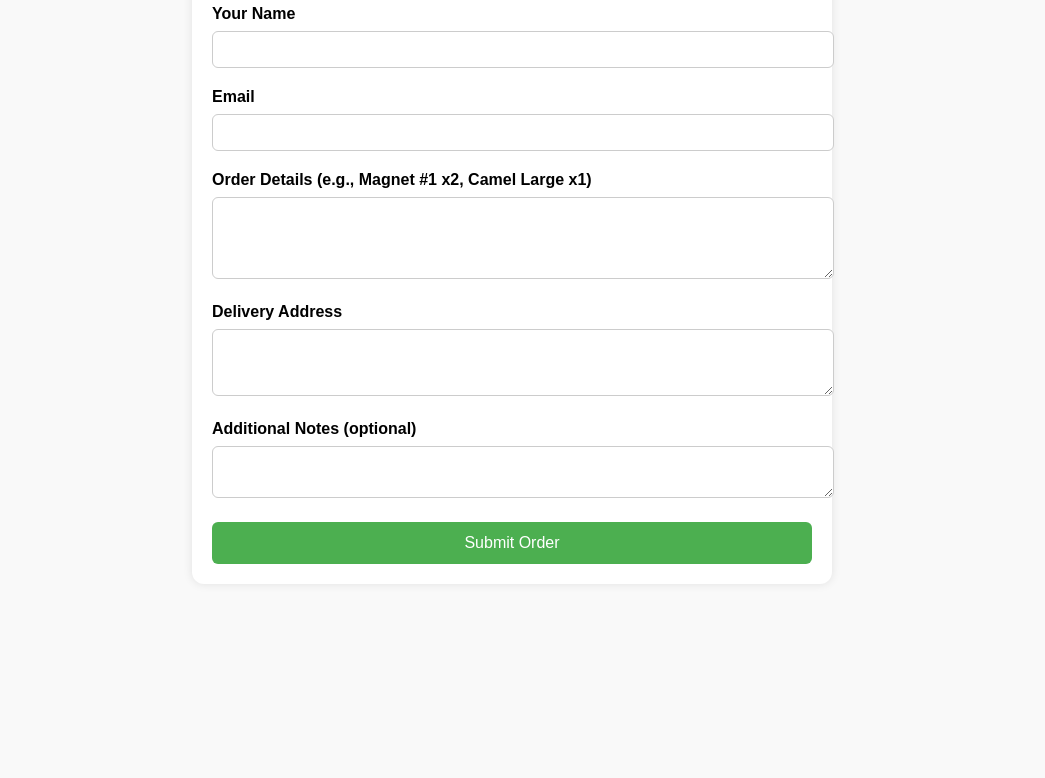
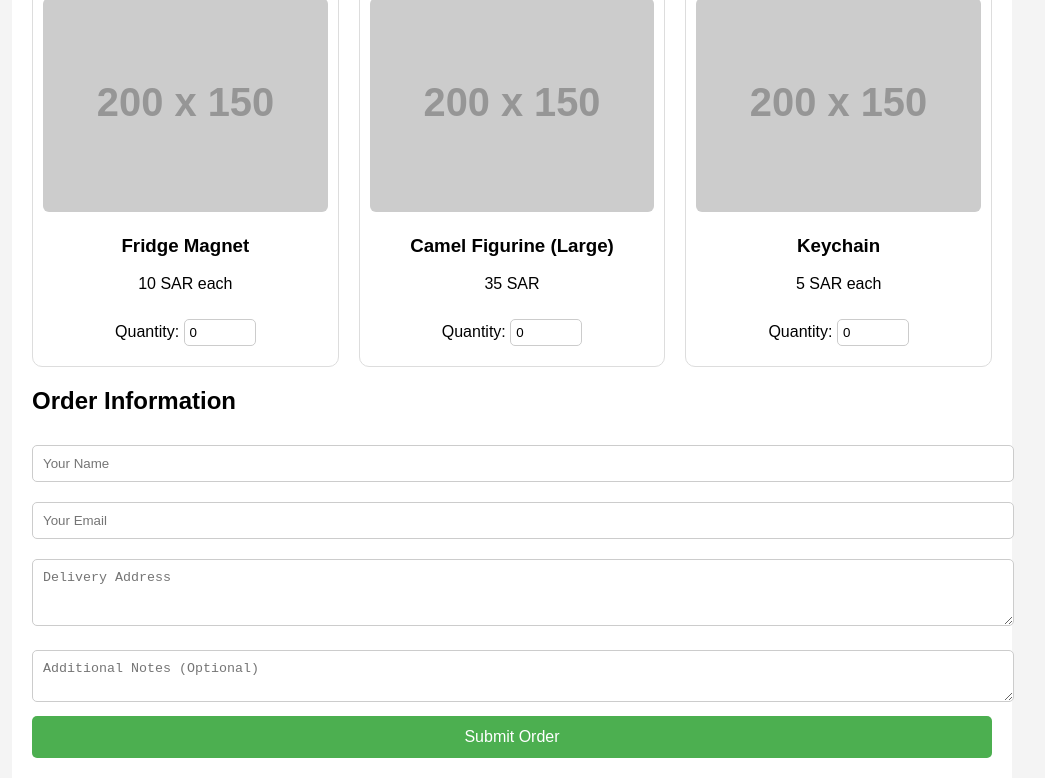
Before and after one commit to zhixiaoxue/souvenir-order, a plain HTML site: page index.html in a window 1280 px wide. Shown: the part 131-909 px from the top of the page, without its empty margins (128-1173 px from the left). Before the commit the page ends 800 px from the top, so only its background shows below. Drawn offline with Linux system fonts and the light colour scheme; placeholder pictures from the web are drawn by us.

Commit message:
Update product list and images

```diff
--- a/index.html
+++ b/index.html
@@ -3,42 +3,63 @@
 <head>
   <meta charset="UTF-8">
   <meta name="viewport" content="width=device-width, initial-scale=1.0">
-    <title>Souvenir Order Form</title>
+  <title>Souvenir Shop</title>
   <style>
     body {
       font-family: Arial, sans-serif;
-            padding: 30px;
-            background-color: #f9f9f9;
+      margin: 0;
+      padding: 0;
+      background: #f4f4f4;
     }
     .container {
-            max-width: 600px;
+      max-width: 960px;
       margin: auto;
+      padding: 20px;
       background: white;
-            padding: 20px;
-            border-radius: 12px;
-            box-shadow: 0 0 10px rgba(0,0,0,0.1);
     }
     h1 {
       text-align: center;
-            margin-bottom: 20px;
+      margin-bottom: 30px;
     }
-        label {
-            font-weight: bold;
+    .product-grid {
+      display: grid;
+      grid-template-columns: repeat(auto-fit, minmax(250px, 1fr));
+      gap: 20px;
     }
-        input, textarea, select {
+    .product {
+      border: 1px solid #ddd;
+      border-radius: 10px;
+      padding: 10px;
+      text-align: center;
+      background: #fff;
+    }
+    .product img {
+      width: 100%;
+      height: auto;
+      border-radius: 6px;
+    }
+    .product input[type='number'] {
+      width: 60px;
+      padding: 5px;
+      margin-top: 10px;
+    }
+    form {
+      margin-top: 40px;
+    }
+    input, textarea {
       width: 100%;
       padding: 10px;
-            margin: 8px 0 20px;
+      margin: 10px 0;
       border: 1px solid #ccc;
-            border-radius: 6px;
+      border-radius: 5px;
     }
     button {
-            width: 100%;
+      padding: 12px;
       background-color: #4CAF50;
       color: white;
-            padding: 12px;
       border: none;
-            border-radius: 6px;
+      border-radius: 5px;
+      width: 100%;
       font-size: 16px;
     }
     button:hover {
@@ -48,22 +69,37 @@
 </head>
 <body>
   <div class="container">
-        <h1>Souvenir Order Form</h1>
+    <h1>Souvenir Shop</h1>
+
     <form action="https://formspree.io/f/your-form-id" method="POST">
-            <label for="name">Your Name</label>
-            <input type="text" id="name" name="name" required>
+      <div class="product-grid">
+        <div class="product">
+          <img src="https://via.placeholder.com/200x150?text=Fridge+Magnet" alt="Fridge Magnet">
+          <h3>Fridge Magnet</h3>
+          <p>10 SAR each</p>
+          <label>Quantity: <input type="number" name="magnet_qty" min="0" value="0"></label>
+        </div>
 
-            <label for="email">Email</label>
-            <input type="email" id="email" name="email" required>
+        <div class="product">
+          <img src="https://via.placeholder.com/200x150?text=Camel+Figurine" alt="Camel Figurine">
+          <h3>Camel Figurine (Large)</h3>
+          <p>35 SAR</p>
+          <label>Quantity: <input type="number" name="camel_qty" min="0" value="0"></label>
+        </div>
 
-            <label for="items">Order Details (e.g., Magnet #1 x2, Camel Large x1)</label>
-            <textarea id="items" name="items" rows="4" required></textarea>
+        <div class="product">
+          <img src="https://via.placeholder.com/200x150?text=Keychain" alt="Keychain">
+          <h3>Keychain</h3>
+          <p>5 SAR each</p>
+          <label>Quantity: <input type="number" name="keychain_qty" min="0" value="0"></label>
+        </div>
+      </div>
 
-            <label for="address">Delivery Address</label>
-            <textarea id="address" name="address" rows="3" required></textarea>
-
-            <label for="notes">Additional Notes (optional)</label>
-            <textarea id="notes" name="notes" rows="2"></textarea>
+      <h2>Order Information</h2>
+      <input type="text" name="name" placeholder="Your Name" required>
+      <input type="email" name="email" placeholder="Your Email" required>
+      <textarea name="address" placeholder="Delivery Address" rows="3" required></textarea>
+      <textarea name="notes" placeholder="Additional Notes (Optional)" rows="2"></textarea>
 
       <button type="submit">Submit Order</button>
     </form>
```
Lines whose indentation alone changed are shown as unchanged.
